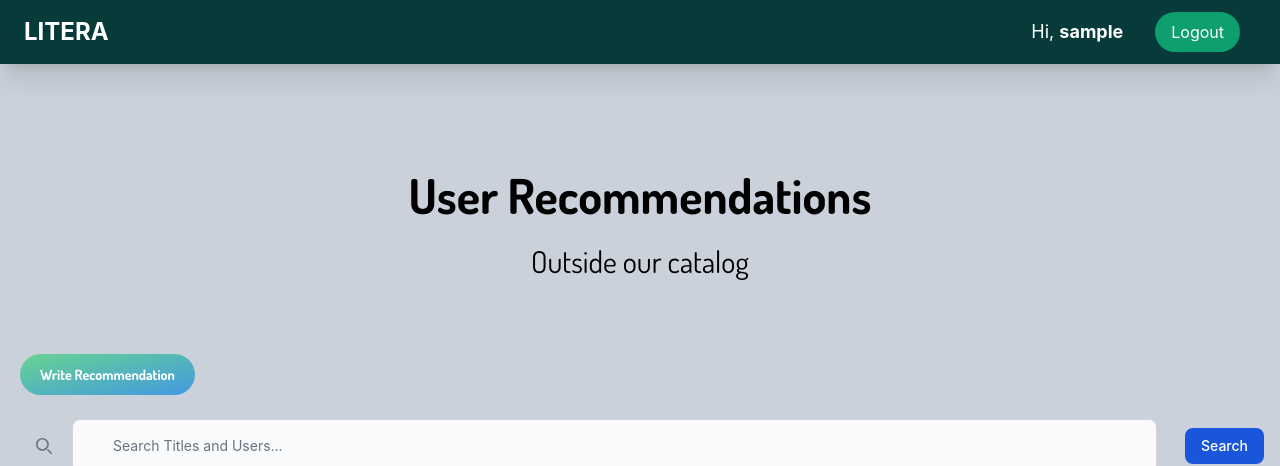
After one commit to Litera-Bhinneka/Litera-Bhinneka-Web, a Django app: page /recommendation/show-out-recommendation/ in a window 1280 px wide. The commit adds this page. Shown: the top 466 px of the page. Run offline with Django 4.2, Linux system fonts and the light colour scheme; a user stored in the database is signed in; tables that the repository leaves empty hold one stand-in row (values such as "Sample post"); some libraries are stand-ins or nearby versions.

Commit message:
add new outside recommendation

```diff
--- a/homepage/templates/homepage.html
+++ b/homepage/templates/homepage.html
@@ -73,7 +73,7 @@
             </button>
         </div>
       </a>
-      <a href="../recommendation/show-recommendation" class="flex flex-col items-center bg-white border border-gray-200 rounded-lg shadow max-h-96 md:flex-row md:max-w-xl hover:bg-gray-100 dark:border-gray-700 dark:bg-gray-800 dark:hover:bg-gray-700">
+      <a href="../recommendation/" class="flex flex-col items-center bg-white border border-gray-200 rounded-lg shadow max-h-96 md:flex-row md:max-w-xl hover:bg-gray-100 dark:border-gray-700 dark:bg-gray-800 dark:hover:bg-gray-700">
         <img class="object-cover w-full h-40 md:h-auto md:w-48 md:rounded-t-lg md:rounded-l-lg" src="https://encrypted-tbn0.gstatic.com/images?q=tbn:ANd9GcShjUuw8jctSpLJnkDAPHAFX74enh7bCxanMg&usqp=CAU" alt="">
         <div class="flex flex-col justify-between p-4 leading-normal w-full">
             <h5 class="mb-2 text-xl md:text-2xl font-bold text-gray-900 dark:text-white">Noteworthy technology acquisitions 2021</h5>
--- a/litera/settings.py
+++ b/litera/settings.py
@@ -44,7 +44,9 @@ INSTALLED_APPS = [
     'manage_user',
     'recommendation',
     'review',
-    'exchange'
+    'exchange',
+    'crispy_forms',
+    'widget_tweaks',
 ]
 
 MIDDLEWARE = [
@@ -119,6 +121,8 @@ USE_I18N = True
 
 USE_TZ = True
 
+#crispy
+CRISPY_TEMPLATE_PACK = 'bootstrap4'
 
 # Static files (CSS, JavaScript, Images)
 # https://docs.djangoproject.com/en/4.2/howto/static-files/
--- /dev/null
+++ b/recommendation/templates/show_out_recommendation.html
@@ -0,0 +1,51 @@
+{% extends 'base.html' %}
+{% load static %}
+{% block meta%}
+<title>Recommendation</title>
+<link rel="stylesheet" href="https://fonts.googleapis.com/css2?family=Dosis:wght@400;700&display=swap">
+<link rel="stylesheet" href="{% static 'recommend_styles.css' %}">
+<script type="text/javascript">
+    window.recommendationUrl = "{% url 'recommendation:get_out_recommendation_json' %}";
+    window.bookIdsUrl = "{% url 'recommendation:get_book_ids' %}";
+    window.userInventoryUrl = "{% url 'recommendation:get_user_inventory_json' %}";
+    window.bookImageUrl = "{% url 'recommendation:get_book_image' %}";
+    window.recommendationSearchUrl = "{% url 'recommendation:search_recommendation' %}?query=";
+</script>
+{% endblock meta%}
+{% block content %}
+<div class="text-center" id="judul">
+    <strong class="text-2xl md:text-5xl lg:text-7xl xl:text-10xl">User Recommendations</strong>
+    <br>
+    <p class="judul-desc">Outside our catalog</p>
+</div>
+<div class="">
+    <button class="custom-button" type="button" id="add-button">
+        Write Recommendation
+    </button>
+</div>
+<div class="justify-center mt-4 ml-4 mr-4">
+    <form id="searchForm" class="relative">
+        <label for="default-search" class="sr-only">Search</label>
+        <div class="flex items-center">
+            <div class="flex-shrink-0 ml-5">
+                <svg class="w-4 h-4 text-gray-500 dark:text-gray-400" aria-hidden="true" xmlns="http://www.w3.org/2000/svg" fill="none" viewBox="0 0 20 20">
+                    <path stroke="currentColor" stroke-linecap="round" stroke-linejoin="round" stroke-width="2" d="m19 19-4-4m0-7A7 7 0 1 1 1 8a7 7 0 0 1 14 0Z"/>
+                </svg>
+            </div>
+            <input type="search" id="default-search" class="ml-5 mr-5 w-full p-4 pl-10 text-sm text-gray-900 border border-gray-300 rounded-lg bg-gray-50 focus:ring-blue-500 focus:border-blue-500 dark:bg-gray-700 dark:border-gray-600 dark:placeholder-gray-400 dark:text-white dark:focus:ring-blue-500 dark:focus:border-blue-500" placeholder="Search Titles and Users...">
+            <button type="submit" class="text-white ml-2 bg-blue-700 hover:bg-blue-800 focus:ring-4 focus:outline-none focus:ring-blue-300 font-medium rounded-lg text-sm px-4 py-2 dark:bg-blue-600 dark:hover:bg-blue-700 dark:focus:ring-blue-800">Search</button>
+        </div>
+    </form>
+</div>
+
+<div id="searchResults" class="mt-4 ml-6">
+</div>
+
+<div class="flex flex-wrap card-container" id="card-container">
+</div>
+
+<br>
+<script defer src="https://code.jquery.com/jquery-3.6.4.min.js"></script>
+<script defer src="{% static 'out_recommend_script.js' %}"></script>
+
+{% endblock content %}
--- a/recommendation/urls.py
+++ b/recommendation/urls.py
@@ -1,10 +1,12 @@
 from django.urls import path
-from recommendation.views import show_recommendation, add_recommendation, get_recommendation_json, add_recommendation_ajax, get_user_inventory_json, get_book_image, add_recommendation_ajax, get_book_ids, search_recommendation
+from recommendation.views import show_main, show_recommendation, add_recommendation, get_recommendation_json, add_recommendation_ajax, get_user_inventory_json, get_book_image, add_recommendation_ajax, get_book_ids, search_recommendation, show_out_recommendation, outside_recommendation_add, get_out_recommendation_json
 
 app_name = 'recommendation'
 
 urlpatterns = [
+    path('', show_main, name='show_main'),
     path('show-recommendation/', show_recommendation, name='show_recommendation'),
+    path('show-out-recommendation/', show_out_recommendation, name='show_out_recommendation'),
     path('add-recommendation/', add_recommendation, name='add_recommendation'),
     path('get-recommendation-json/', get_recommendation_json, name='get_recommendation_json'),
     path('add-recommendation-ajax/', add_recommendation_ajax, name='add_recommendation_ajax'),
@@ -13,4 +15,6 @@ urlpatterns = [
     path('add_recommendation_ajax/<int:bookId1>/<int:bookId2>/', add_recommendation_ajax, name='add_recommendation_ajax'),
     path('search-recommendation/', search_recommendation, name='search_recommendation'),
     path('get-book-ids/', get_book_ids, name='get_book_ids'),
+    path('show-out-recommendation/outside-recommendation-add/', outside_recommendation_add, name='outside_recommendation_add'),
+    path('get-out-recommendation-json/', get_out_recommendation_json, name='get_out_recommendation_json'),
 ]
--- a/recommendation/views.py
+++ b/recommendation/views.py
@@ -1,9 +1,9 @@
 from django.shortcuts import render
-from .models import Recommendation
+from .models import OutsideRecommendation, Recommendation
 from catalog.models import Book
 from manage_user.models import Inventory
 from django.http import HttpResponse, HttpResponseNotFound, HttpResponseRedirect, JsonResponse
-from .forms import RecommendationForm
+from .forms import RecommendationForm, OutsideRecommendationForm
 from django.core import serializers
 from django.urls import reverse
 from django.shortcuts import render, get_object_or_404, redirect
@@ -13,6 +13,13 @@ from django.db.models import Q
 
 # Create your views here.
 @login_required(login_url='/authentication/login/')
+def show_main(request):
+    context = {
+        'name': request.user.username
+    }
+    return render(request, 'show_main.html', context)
+
+@login_required(login_url='/authentication/login/')
 def show_recommendation(request):
     recommendations = Recommendation.objects.all().values()
     context = {
@@ -21,6 +28,14 @@ def show_recommendation(request):
     }
     return render(request, 'show_recommendation.html', context)
 
+@login_required(login_url='/authentication/login/')
+def show_out_recommendation(request):
+    outside_recommendations = OutsideRecommendation.objects.all().values()
+    context = {
+        'outside_recommendations': outside_recommendations,
+        'name': request.user.username
+    }
+    return render(request, 'show_out_recommendation.html', context)
 @csrf_exempt
 def add_recommendation(request):
     form = RecommendationForm(request.POST or None)
@@ -51,6 +66,7 @@ def add_recommendation_ajax(request, bookId1, bookId2):
         return HttpResponse(b"CREATED", status=201)
     return HttpResponseNotFound()
 
+@login_required(login_url='/authentication/login/')
 def search_recommendation(request):
     if request.method == 'GET':
         query = request.GET.get('query', '')
@@ -66,6 +82,17 @@ def search_recommendation(request):
         return JsonResponse({'recommendations': recs_list})
     else:
         return JsonResponse({'error': 'Metode permintaan tidak valid'}, status=400)
+
+def outside_recommendation_add(request):
+    form = OutsideRecommendationForm(request.POST or None)
+
+    # if form.is_valid() and request.method == "POST":
+    #     outside_recommendation = form.save(commit=False)
+    #     outside_recommendation.save()
+    #     return HttpResponseRedirect(reverse('recommendation:show_recommendation'))
+
+    context = {'form': form, 'name': request.user.username}
+    return render(request, "out_recommendation_add.html", context)
 
 def get_user_inventory_json(request):
     user = request.user
@@ -94,3 +121,7 @@ def get_book_ids(request):
 def get_recommendation_json(request):
     rec = Recommendation.objects.all()
     return HttpResponse(serializers.serialize('json', rec))
+
+def get_out_recommendation_json(request):
+    out_rec = OutsideRecommendation.objects.all()
+    return HttpResponse(serializers.serialize('json', out_rec))
--- a/requirements.txt
+++ b/requirements.txt
@@ -4,3 +4,5 @@ whitenoise
 psycopg2-binary
 requests
 urllib3
+django-widget-tweaks
+django-crispy-forms
--- /dev/null
+++ b/static/out_recommend_script.js
@@ -0,0 +1,92 @@
+document.getElementById("add-button").addEventListener("click", function() {
+    // Redirect to "show_out_recommendations.html"
+    window.location.href = "outside-recommendation-add";
+});
+
+async function getRecommendations() {
+    return fetch(window.recommendationUrl).then((res) => res.json())
+}
+
+async function getIdBooks(){
+    const response = await fetch(window.bookIdsUrl);
+    const data = await response.json();
+    const bookIds = data.book_ids;
+    return bookIds;
+}
+
+async function getUserBooks(){
+    const response = await fetch(window.userInventoryUrl);
+    const data = await response.json();
+    const bookTitles = data.book_titles;
+    return bookTitles;
+}
+
+async function getBookImages(){
+    const response = await fetch(window.bookImageUrl);
+    const data = await response.json();
+    const bookImages = data.book_images;
+    return bookImages;
+}
+
+async function refreshRecommendations() {
+    document.getElementById("card-container").innerHTML = ""
+    const recommendations = await getRecommendations()
+    if (recommendations.length === 0){
+        let htmlString = ''
+        htmlString += `
+        <div class="w-full p-4 mb-4">
+            <div class="card text-center">
+                <div class="card-text flex items-center justify-center mb-1">
+                    There are no recommendations yet, Start recommending now!
+                </div>
+            </div>
+        </div>`
+        document.getElementById("card-container").innerHTML = htmlString;
+    }else{
+        let htmlString = ''
+        recommendations.forEach((rec) => {
+            let datetime = rec.fields.recommendation_date;
+            let formattedDate = (new Date(datetime)).toLocaleDateString('en-GB', {
+                day: 'numeric',
+                month: 'long',
+                year: 'numeric',
+                hour: 'numeric',
+                minute: 'numeric',
+                hour12: true,
+            });
+            htmlString += `
+            <div class="w-full p-4 mb-4">
+                <div class="card">
+                    <div class="grid grid-cols-2 gap-4">
+                        <div class="card-content">
+                            <div class="card-title">If you like to read this book </div>
+                            <a href="/review/book-review/${rec.fields.book_id}" class="flex flex-col items-center rounded-lg md:flex-row md:max-w-xl dark:border-gray-700 dark:bg-gray-800 dark:hover:bg-gray-700">
+                                <img class="object-cover w-full rounded-t-lg h-96 md:h-auto md:w-48 md:rounded-none md:rounded-l-lg" src="${rec.fields.book_image}" id="book-image2" alt="book image">
+                                <div class="flex flex-col justify-between p-4 leading-normal">
+                                    <h5 class="mb-2 text-2xl font-bold tracking-tight text-gray-900 dark:text-white">${rec.fields.book_title}</h5>
+                                </div>
+                            </a>
+                        </div>
+                        <div class="card-content">
+                            <div class="card-title">You may like to read this book </div>
+                            <a href="/review/book-review/${rec.fields.another_book_id}" class="flex flex-col items-center rounded-lg md:flex-row md:max-w-xl dark:border-gray-700 dark:bg-gray-800 dark:hover:bg-gray-700">
+                                <img class="object-cover w-full rounded-t-lg h-96 md:h-auto md:w-48 md:rounded-none md:rounded-l-lg" src="${rec.fields.another_book_image}" id="book-image2" alt="book image">
+                                <div class="flex flex-col justify-between p-4 leading-normal">
+                                    <h5 class="mb-2 text-2xl font-bold tracking-tight text-gray-900 dark:text-white">${rec.fields.another_book_title}</h5>
+                                </div>
+                            </a>
+                        </div>
+                    </div>
+                        <div class="card-desc">
+                            ${rec.fields.description}
+                        </div>
+                        <div class="card-footer">
+                            <span class="card-date">recommended by ${rec.fields.recommender_name} - ${formattedDate}</span>
+                        </div>
+                </div>
+            </div>`;
+            document.getElementById("card-container").innerHTML = htmlString;
+        })
+    }
+}
+refreshRecommendations();
```
Also changed, not shown: recommendation/forms.py (+31 -0 lines), recommendation/models.py (+12 -1 lines), recommendation/templates/out_recommendation_add.html (added, +17 -0 lines), recommendation/templates/show_main.html (added, +18 -0 lines), static/recommend_main.js (added, +9 -0 lines), recommendation/migrations/0008_recommendation_user.py (added), recommendation/migrations/0009_remove_recommendation_user_recommendation_review.py (added), recommendation/migrations/0010_outsiderecommendation.py (added), static/out_recommend_add_script.js (added).
